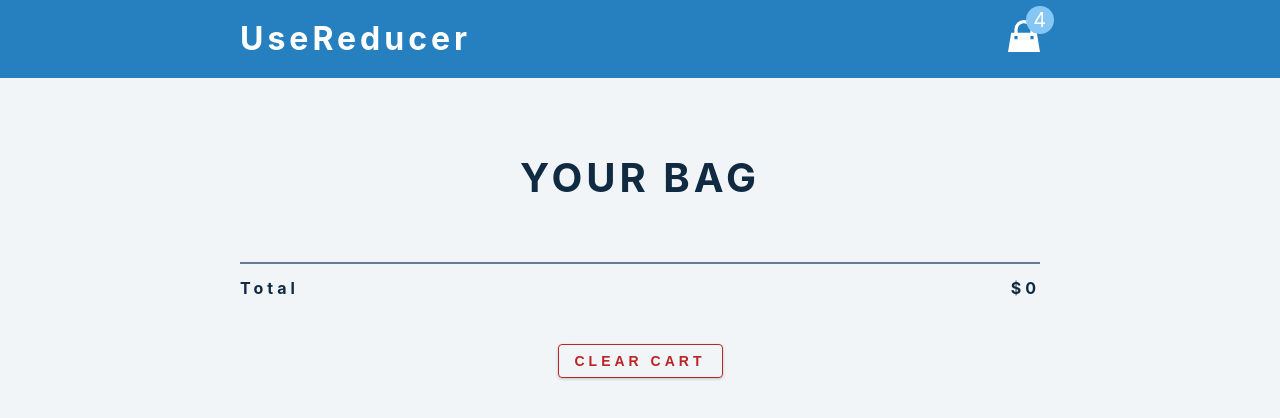
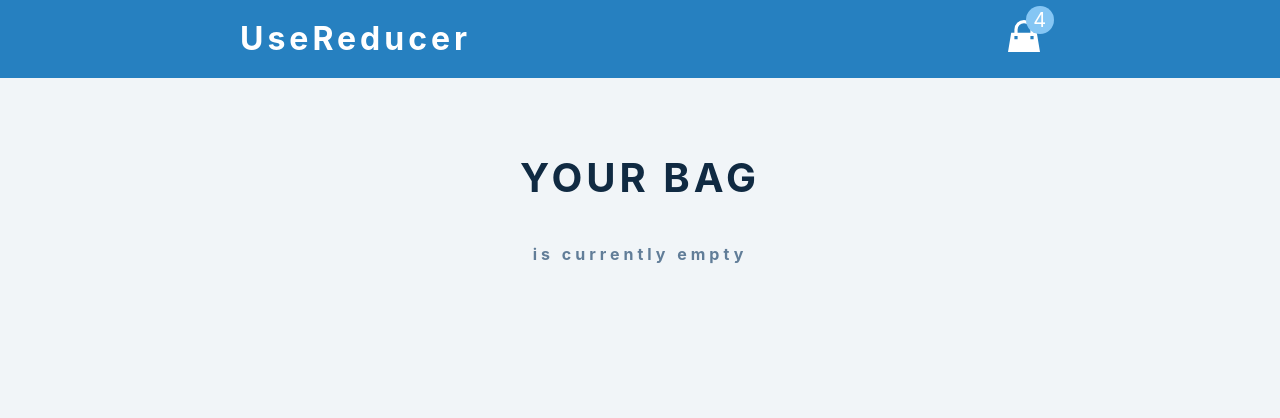
Before and after one commit to sadatyussuf/react-mini-projects, a React (Create React App) app in the folder cart/: page / in a window 1280 px wide. Both pictures are taken after a click on the button "CLEAR CART". Shown: the top 418 px of the page. Built offline with nearby package versions, Linux system fonts and the light colour scheme.

Commit message:
a return statement if the state.products is empty or zero

```diff
--- a/cart/src/components/Product.js
+++ b/cart/src/components/Product.js
@@ -6,6 +6,18 @@ import { useMyContextProvider } from '../context/MyContext'
 
 const Product = () => {
     const { dispatch, state } = useMyContextProvider()
+    if (state.products.length === 0) {
+        return (
+            <section className="cart">
+                <header>
+                    <h2>your bag</h2>
+                    <h4 className="empty-cart">
+                        is currently empty
+                    </h4>
+                </header>
+            </section>
+        )
+    }
     return (
         <section className="cart">
             <header>
```
